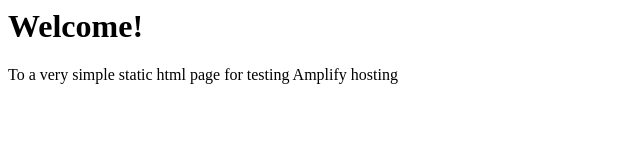
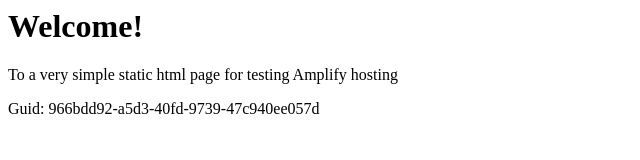
Before and after one commit to aws-aemilia-dub/Github-PR-Commit-Integration-Test-DoNotTouch-v1-prod-eu-west-1, a website: page src/index.html in a window 1280 px wide. Shown: the whole page, without its empty margins (0-640 px from the left). Drawn offline with Linux system fonts and the light colour scheme.

Commit message:
commit from integ tests

```diff
--- a/src/index.html
+++ b/src/index.html
@@ -1,3 +1,5 @@
+
+
 <html lang="en">
 
 <head>
@@ -10,6 +12,6 @@
 <body>
     <h1>Welcome!</h1>
     <p>To a very simple static html page for testing Amplify hosting</p>
-</body>
+    <p>Guid: 966bdd92-a5d3-40fd-9739-47c940ee057d</p></body>
 
 </html>
```
